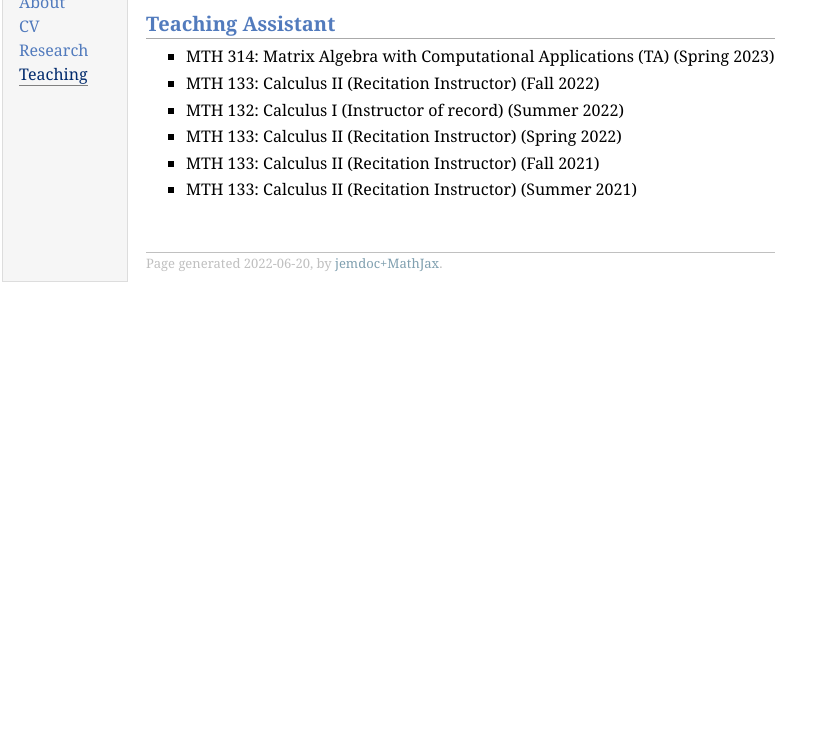
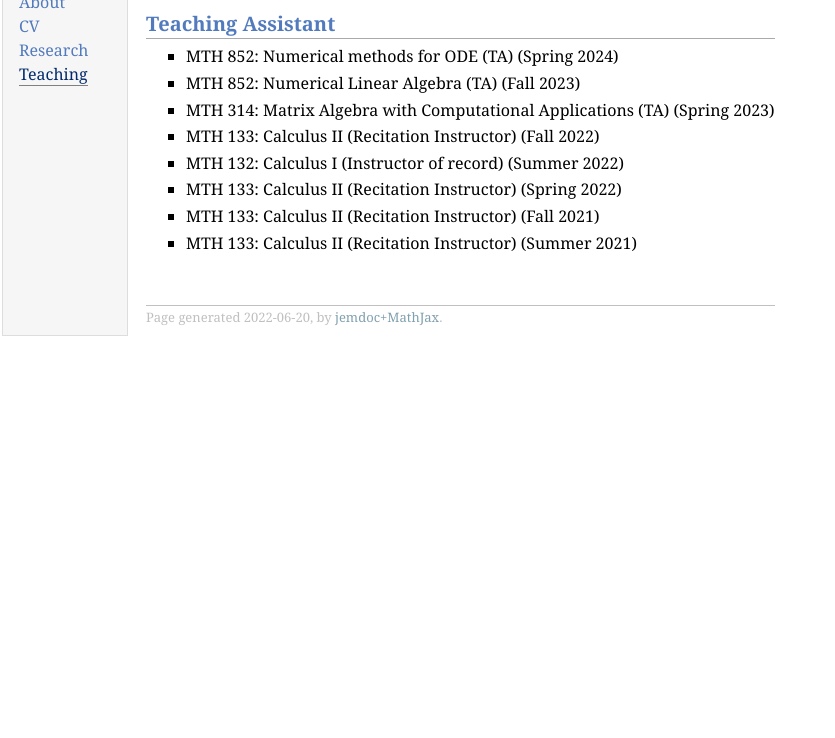
Before and after one commit to GokulBhusal/gokulbhusal.github.io, a plain HTML site: page teaching.html in a window 1280 px wide. Shown: the part 62-800 px from the top of the page, without its empty margins (0-835 px from the left). Drawn offline with nearby package versions, Linux system fonts and the light colour scheme; some packages are replaced by stand-ins of ours.

Commit message:
Update teaching.html

```diff
--- a/teaching.html
+++ b/teaching.html
@@ -32,6 +32,10 @@ MathJax.Hub.Config({
 </div>
 <h2>Teaching Assistant</h2>
 <ul>
+<li><p>MTH 852: Numerical methods for ODE (TA) (Spring 2024)
+</p>
+<li><p>MTH 852: Numerical Linear Algebra (TA) (Fall 2023)
+</p>
 <li><p>MTH 314: Matrix Algebra with Computational Applications (TA) (Spring 2023)
 </p>
 </li>
```
